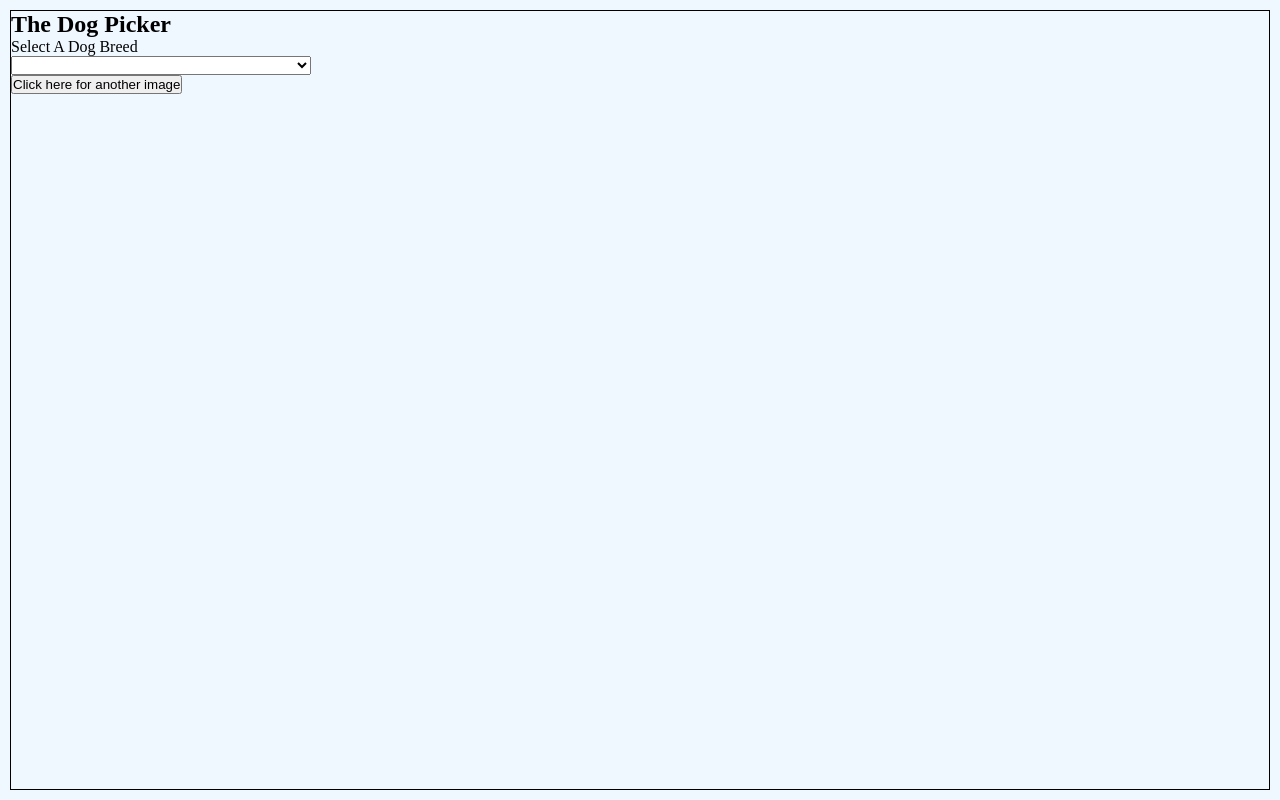
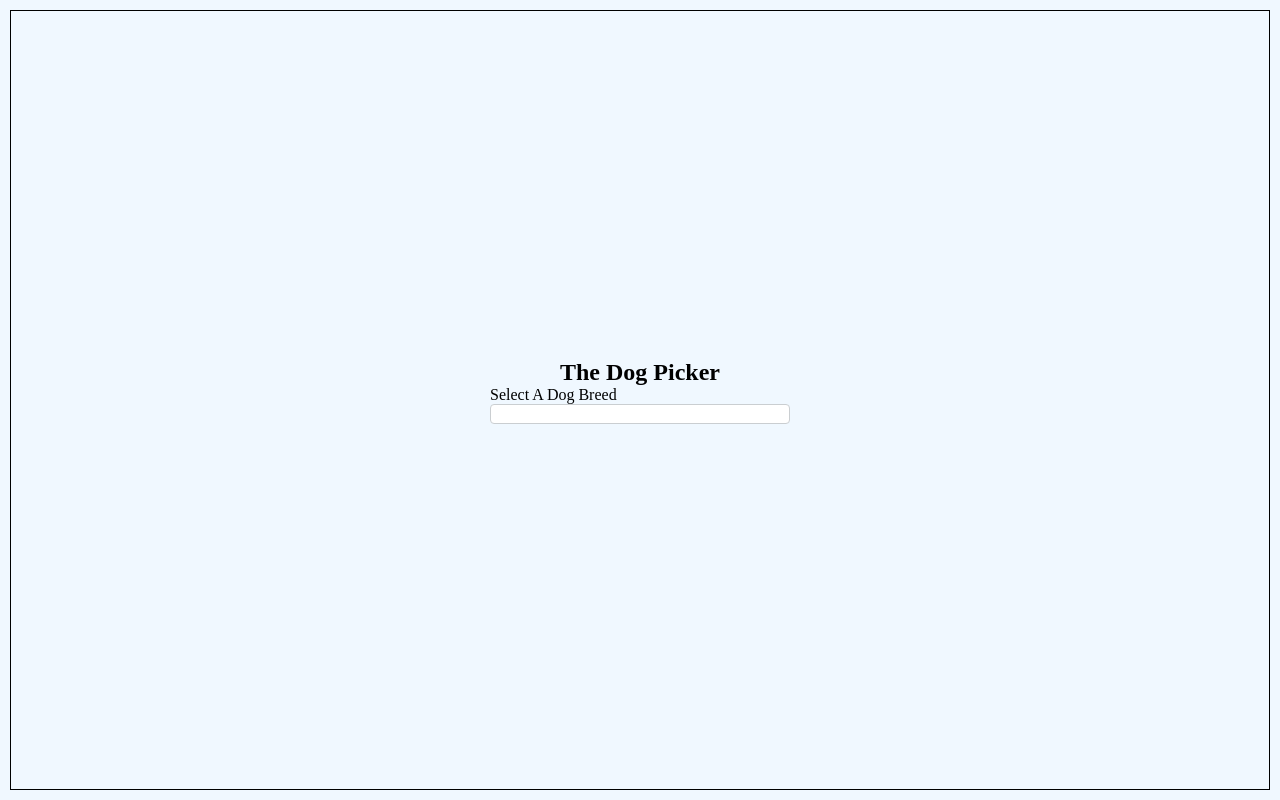
Before and after one commit to mikesternk/SBA-JavaScript-web-application, a plain HTML site: page index.html in a window 1280 px wide. Drawn offline with Linux system fonts and the light colour scheme; no server answers.

Commit message:
a few changes to images

```diff
--- a/app.js
+++ b/app.js
@@ -54,15 +54,28 @@ dogBreeds.addEventListener("change", async () => {
       const dogInfo = await res.json();
       //   console.log(dogInfo);
 
+      // Get the metric weight of the dogs
+      const dogWeightMetric = dogInfo.weight.metric;
+      console.log(dogWeightMetric);
+
+      // Get the imperial weight of the dogs
+      const dogWeightImperial = dogInfo.weight.imperial;
       information.innerHTML = `
         <h3>Name: ${dogInfo.name}</h3>
         <p><b>Bred For:</b> ${dogInfo.bred_for}</p>
         <p><b>Temperament:</b> ${dogInfo.temperament}</p>
         <p><b>Life Span</b> ${dogInfo.life_span}</p>
-        <p><b>Weight:</b> ${dogInfo.weight} kgs</p>
+        <p><b>Weight:</b> ${dogWeightMetric} kgs</p><button id="weightBtn"></button>
         `;
 
+      // Retrieving Dog Images
+      image = document.createElement("img");
+      image.src = `https://cdn2.thedogapi.com/images/${dogInfo.reference_image_id}.jpg`;
+      image.alt = dogInfo.name;
+      image.height = "300";
+      console.log(dogInfo.reference_image_id);
       // Display the information
+      breedInfo.appendChild(image);
       breedInfo.appendChild(information);
       console.log(dogInfo);
     } catch (error) {
--- a/index.html
+++ b/index.html
@@ -22,7 +22,8 @@
           style="width: 300px;"
         ></select>
         <br />
-        <button class="images">Click here for another image</button>
+        <br />
+        <!-- <button class="images">Click here for another image</button> -->
         <div id="breedInfo"></div>
       </section>
     </main>
--- a/styles.css
+++ b/styles.css
@@ -9,12 +9,49 @@ body {
   height: 100vh;
   width: 100vw;
   display: flex;
+  /* justify-content: center;
+  align-items: center; */
 }
-
 main {
   margin: 10px;
   border: 1px solid black;
   width: 100%;
   /* height: 100%; */
-  /* display: flex; */
+  display: flex;
+  flex-direction: column;
+  justify-content: center;
+  align-items: center;
 }
+
+select {
+  appearance: none;
+  height: 20px;
+  /* border: none; */
+  border-radius: 1%/30%;
+  width: 100%;
+  font-size: 1rem;
+  background-color: #fff;
+  border: 1px solid #caced1;
+  border-radius: 0.25rem;
+  color: #000;
+  cursor: pointer;
+}
+
+select:hover {
+  background-color: rgba(255, 255, 255, 0.5);
+  border: 1px solid black;
+  transition: 0.5s ease-in-out;
+}
+/* Custom Scrollbar */
+select::-webkit-scrollbar {
+  width: 0.5rem;
+  height: 0.5rem;
+}
+select::-webkit-scrollbar-thumb {
+  border-radius: 0.5rem;
+  background-color: #0004;
+  visibility: hidden;
+}
+select:hover::-webkit-scrollbar-thumb {
+  visibility: visible;
+}
```
Also changed, not shown: 1 other file.
